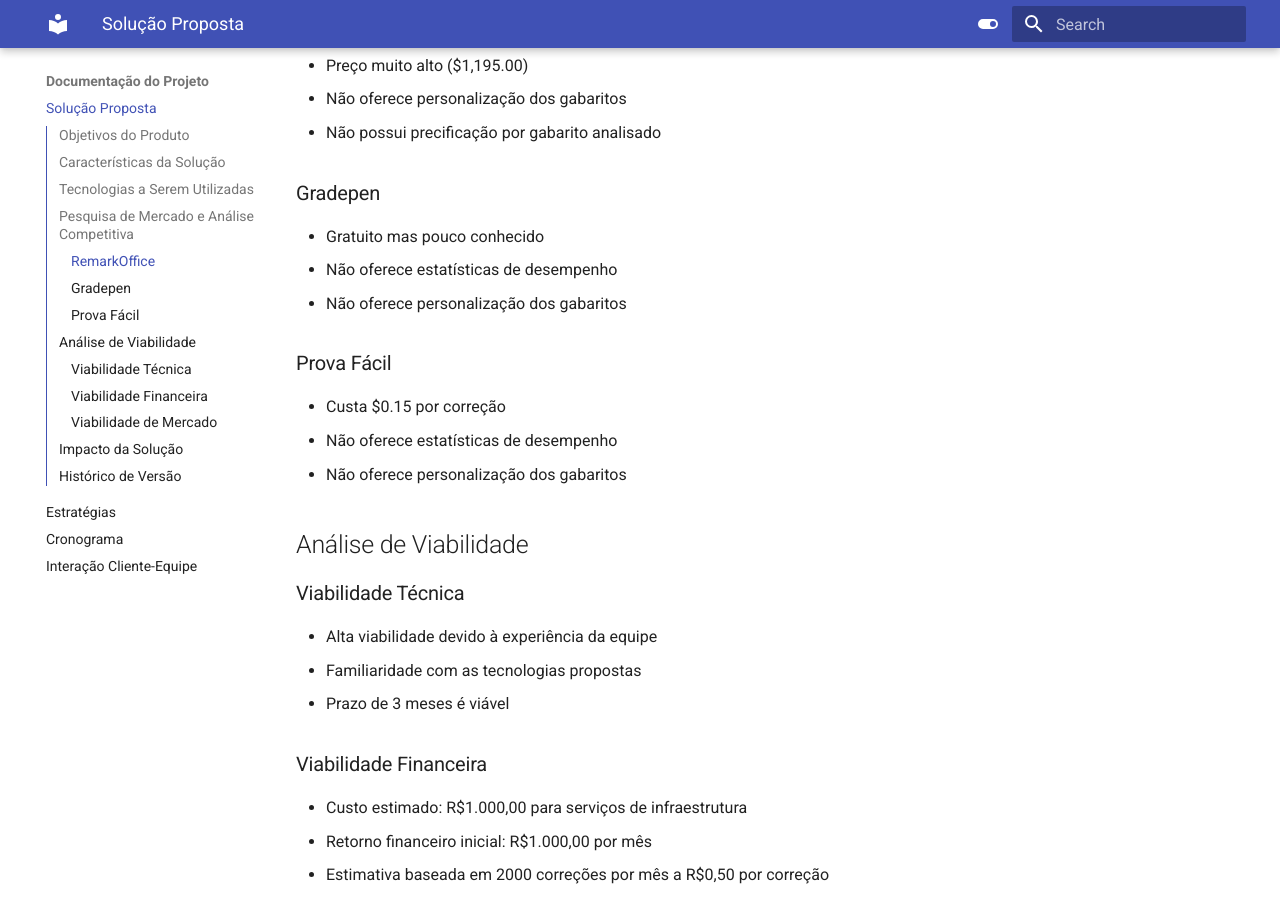
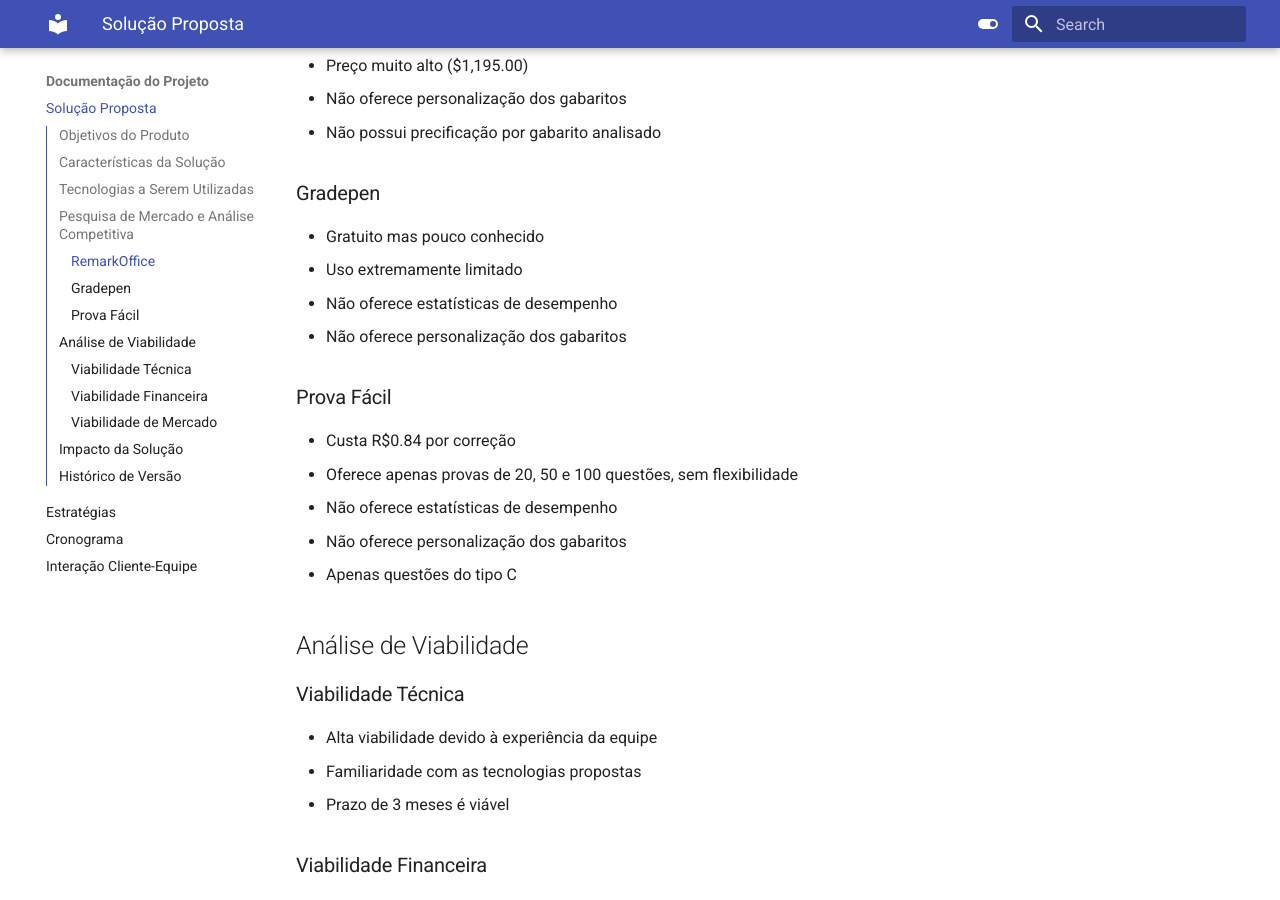
Before and after one commit to mdsreq-fga-unb/2025.1-T01-CORIGGE, an MkDocs documentation site: the page built from docs/solucao-proposta.md, in a window 1280 px wide and 900 px high, scrolled down 1063 px. Built offline with MkDocs 1.6.1 and Material for MkDocs 9.7.7, drawn with Linux system fonts in a browser that asks for light colours.

Commit message:
Docs: Formating.

```diff
--- a/docs/solucao-proposta.md
+++ b/docs/solucao-proposta.md
@@ -37,13 +37,16 @@
 
 ### Gradepen
 - Gratuito mas pouco conhecido
+- Uso extremamente limitado
 - Não oferece estatísticas de desempenho
 - Não oferece personalização dos gabaritos
 
 ### Prova Fácil
-- Custa $0.15 por correção
+- Custa R$0.84 por correção
+- Oferece apenas provas de 20, 50 e 100 questões, sem flexibilidade
 - Não oferece estatísticas de desempenho
 - Não oferece personalização dos gabaritos
+- Apenas questões do tipo C
 
 ## Análise de Viabilidade
 
```
Also changed, not shown: docs/cenario-atual.md (+5 -5 lines), docs/cronograma.md (+0 -1 lines), docs/index.md (+1 -2 lines), docs/interacao-cliente.md (+2 -2 lines).
